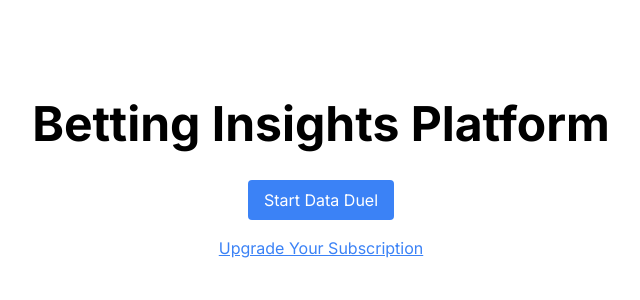
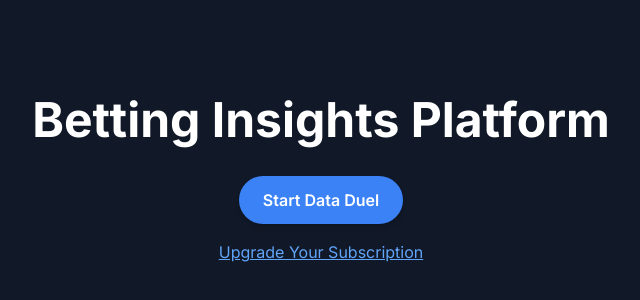
Before and after one commit to stevenahanson/verified, a Next.js app in the folder verified/: page / in a window 1280 px wide. Shown: the part 220-520 px from the top of the page, without its empty margins (319-959 px from the left). Built offline with nearby package versions, Linux system fonts and the light colour scheme.

Commit message:
style main page

```diff
--- a/verified/src/app/page.tsx
+++ b/verified/src/app/page.tsx
@@ -2,12 +2,22 @@ import Link from "next/link";
 
 export default function Home() {
   return (
-    <div className="min-h-screen flex flex-col items-center justify-center text-center">
+    <div className="min-h-screen flex flex-col items-center justify-center bg-gray-900 text-white text-center">
       <h1 className="text-5xl font-bold mb-8">Betting Insights Platform</h1>
-      <Link href="/duel" className="bg-blue-500 text-white py-2 px-4 rounded">
-        Start Data Duel
-      </Link>
-      <p className="mt-4 text-blue-500 underline">Upgrade Your Subscription</p>
+      <div className="flex flex-col items-center">
+        <Link
+          href="/duel"
+          className="bg-blue-500 hover:bg-blue-600 text-white font-semibold py-3 px-6 rounded-full shadow-md transition duration-300 cursor-pointer"
+        >
+          Start Data Duel
+        </Link>
+        <Link
+          href="/subscribe"
+          className="mt-4 text-blue-400 hover:text-blue-500 underline transition duration-300 cursor-pointer"
+        >
+          Upgrade Your Subscription
+        </Link>
+      </div>
     </div>
   );
 }
```
